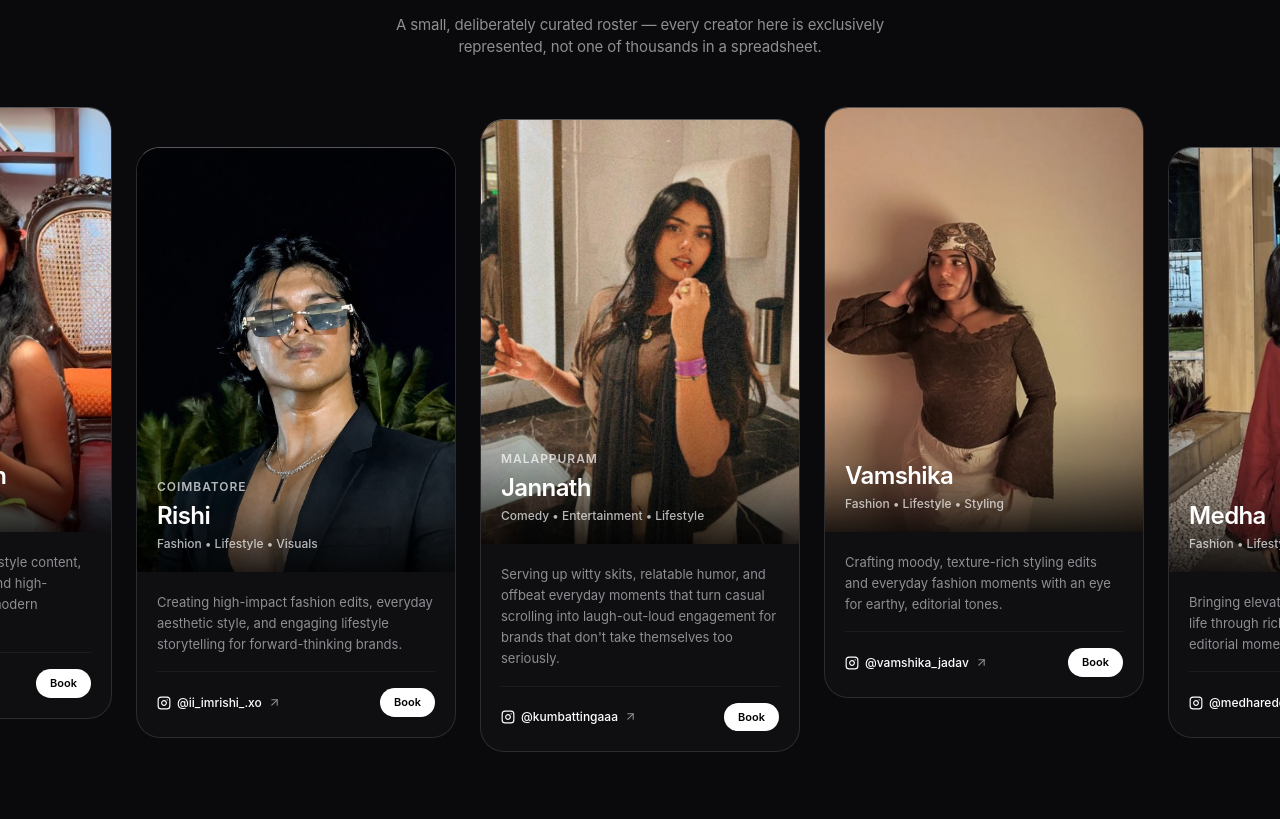
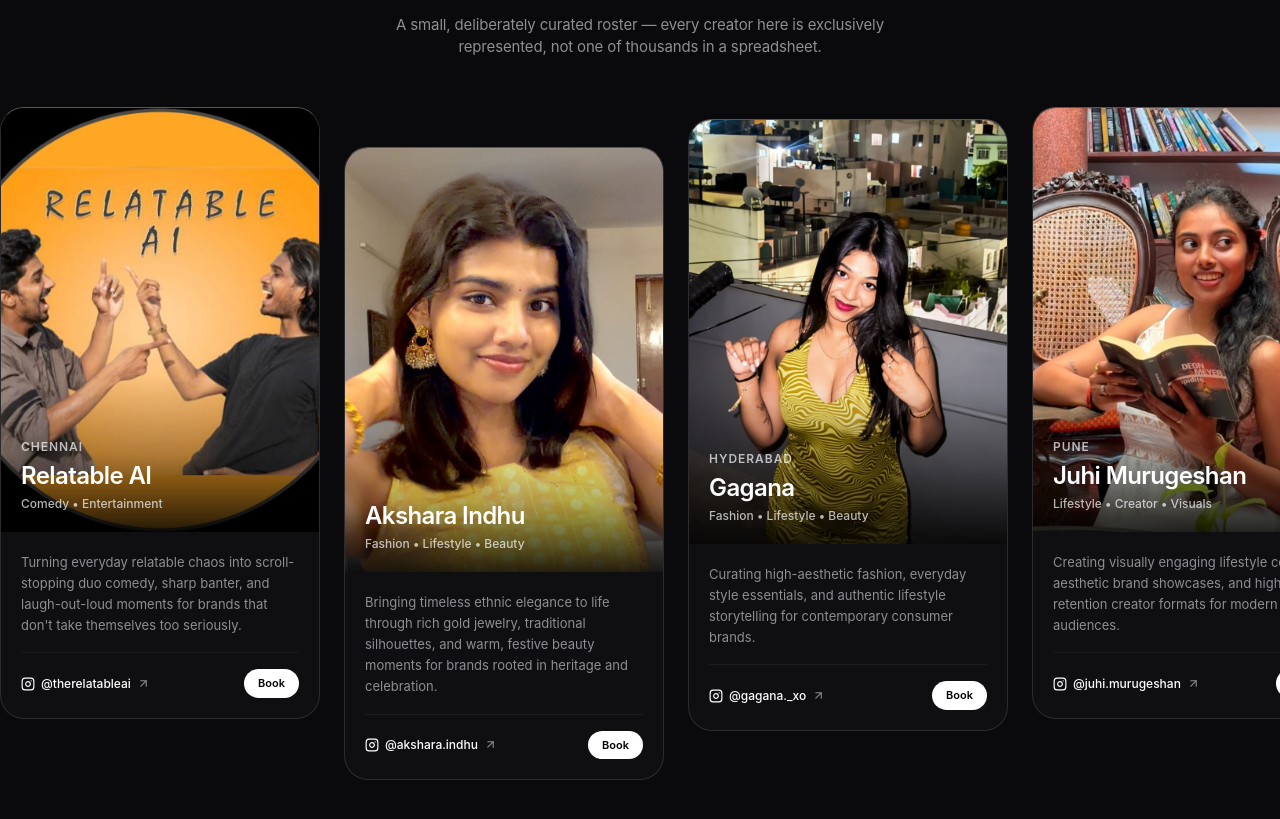
Before and after one commit to sheikarzuman/decibel-agency-live, a Next.js app: page / in a window 1280 px wide. Shown: the part 6737-7556 px from the top of the page. Built offline with nearby package versions, Linux system fonts and the light colour scheme.

Commit message:
fix: start creator roster scroll at first card instead of centered mid-list

```diff
--- a/components/CreatorRoster.tsx
+++ b/components/CreatorRoster.tsx
@@ -205,8 +205,12 @@ export function CreatorRoster() {
 
       {/* Horizontal editorial gallery — scroll-snapped, full-bleed to the
           viewport edge, wide enough on desktop to feel like flipping through
-          a lookbook rather than scanning a grid. */}
-      <div className="hide-scrollbar mt-12 flex snap-x snap-mandatory gap-6 overflow-x-auto px-6 pb-4 sm:justify-center">
+          a lookbook rather than scanning a grid.
+          No justify-center here: with enough cards to overflow the
+          viewport, a centered flex row makes browsers start the scroll
+          position mid-content instead of at card 1 — Relatable AI and
+          Akshara would land off-screen to the left on load. */}
+      <div className="hide-scrollbar mt-12 flex snap-x snap-mandatory gap-6 overflow-x-auto px-6 pb-4">
         {CREATORS.map((creator, i) => (
           <CreatorCard key={creator.handle} creator={creator} index={i} />
         ))}
```
